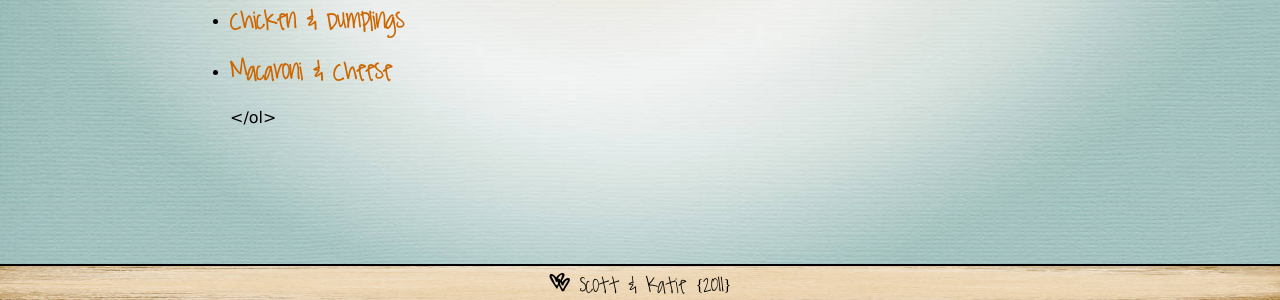
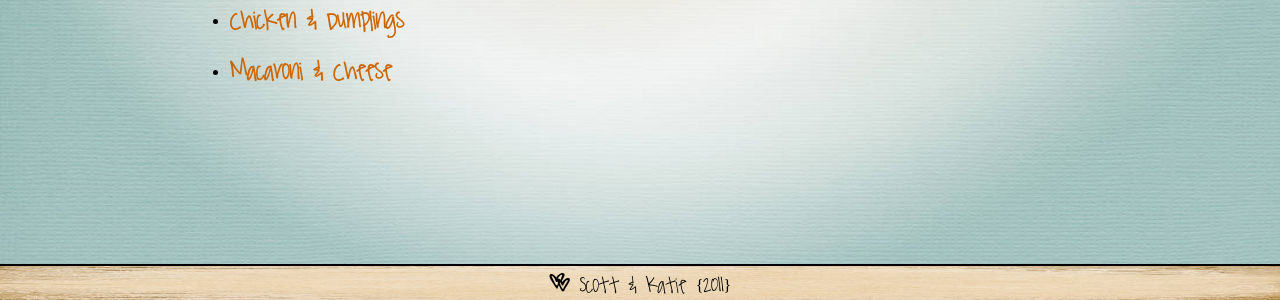
Before and after one commit to kpetersen/kpetersen.github.io, a Jekyll site: the page built from eats/index.markdown, in a window 1280 px wide. Shown: the part 600-900 px from the top of the page. Built offline with Jekyll 4.4.1, drawn with Linux system fonts in a browser that asks for light colours.

Commit message:
fix eats index page - ul broke with kramdown change

```diff
--- a/eats/index.markdown
+++ b/eats/index.markdown
@@ -10,10 +10,11 @@ include our "Kitchen Experiments" (aka new recipes that turn out to be favorite
 
 Also, we are working on a way to catagorize our recipes as "Appetizers," "Soups/Stews," "Main Courses," "Side Dishes," "Breads/Pastries," and "Desserts."
 Please bear with us as we figure out how best to do this.
+
 <ul id="posts">
 {% for post in site.categories.eats %}
   <li>
     <h3><a href="{{ post.url }}"> {{ post.title }} </a></h3>
   </li>
 {% endfor %}
-</ol>
+</ul>
```
